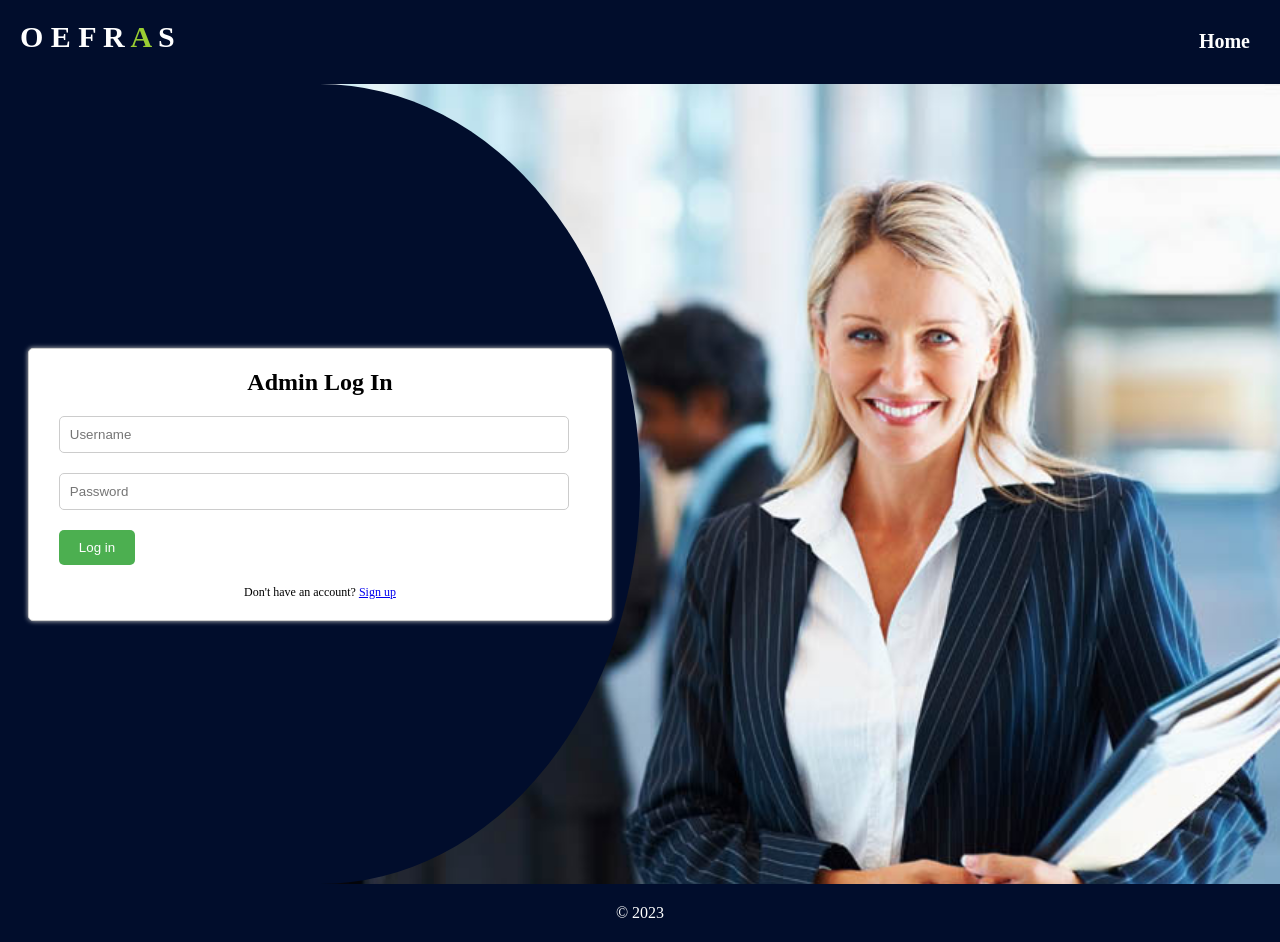
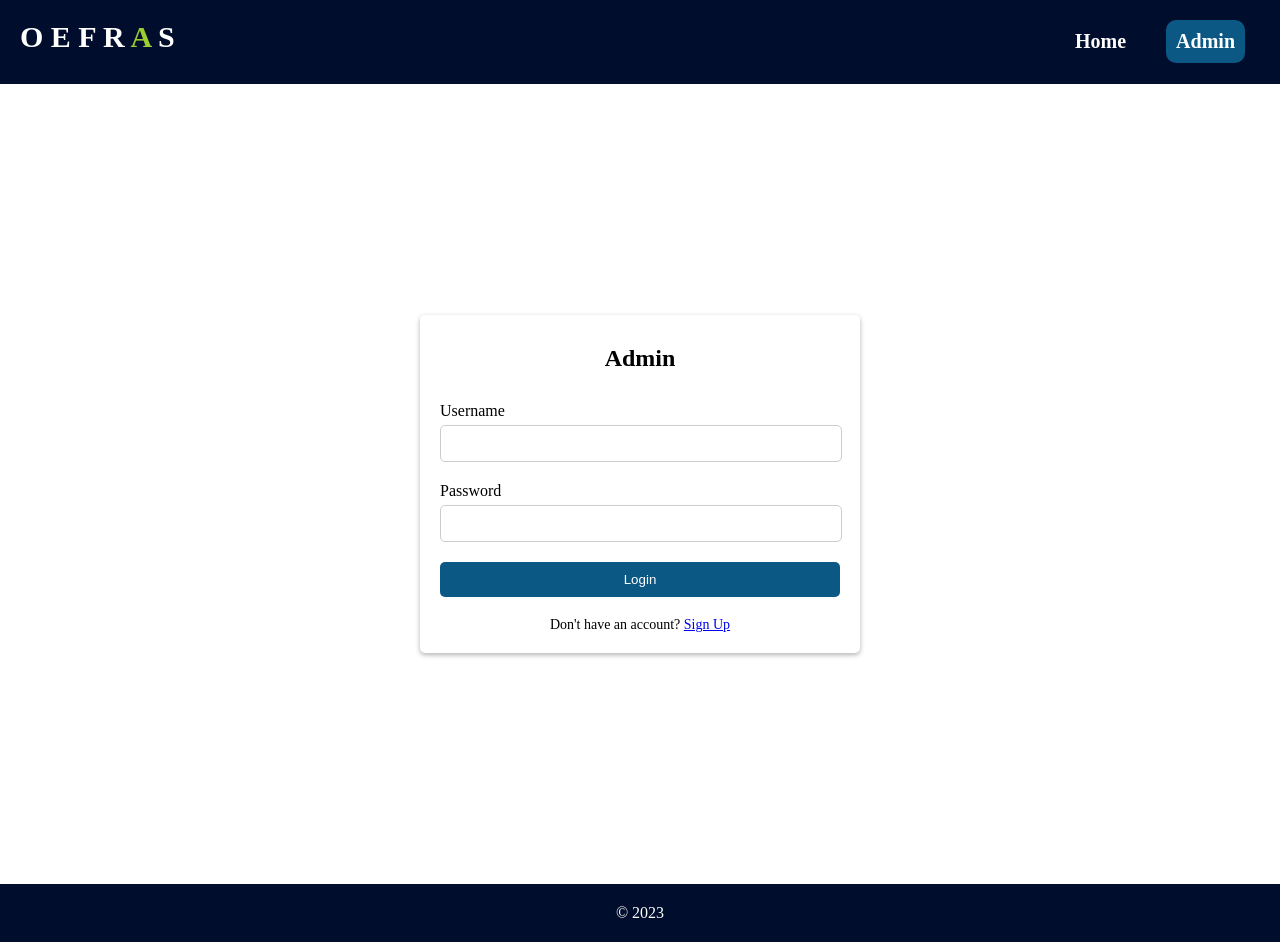
Before and after one commit to pacifiqueCYUBAHIRO/Year3csevFinalProject, a PHP site: page /adminlog.html in a window 1280 px wide. Run offline with PHP 8.4, Linux system fonts and the light colour scheme; some libraries are stand-ins or nearby versions.

Commit message:
New updates

```diff
--- a/adminlog.html
+++ b/adminlog.html
@@ -2,6 +2,7 @@
 <!DOCTYPE html>
 <html>
   <head>
+    <script src="https://kit.fontawesome.com/03d0a7c683.js" crossorigin="anonymous"></script>
     <title>Signup/Login</title>
     <style>
       body{
@@ -33,12 +34,18 @@
       color: white;
       text-decoration: none;
       padding: 10px;
+      margin: 0 15px;
      }
 
         nav a:hover {
 
             color: yellowgreen;
 
+          }
+
+          /* Style the active link */
+          .active {
+            background-color: #4CAF50;
           }
 
           .main{
@@ -52,45 +59,54 @@
         justify-content: center;
         align-items: center;
         height: 100vh;
-        background-color: rgb(1, 13, 44);
-        border-top-right-radius: 100%;
-        border-bottom-right-radius: 100%;
-        width: 50%;
+
+
+        width: 100%;
 
       }
 
-      /* Style for the form container */
-      .form-container {
-        display: flex;
-        flex-direction: column;
-        align-items: center;
+
+      .login-container {
         background-color: #fff;
         padding: 20px;
+        border-radius: 5px;
+        box-shadow: 0 2px 5px rgba(0, 0, 0, 0.3);
+        max-width: 400px;
+        width: 100%;
+    }
+
+    .login-container h2 {
+        text-align: center;
+        margin-bottom: 20px;
+        padding: 10px;
+    }
+
+    .form-group {
+        margin-bottom: 20px;
+    }
+
+    .form-group label {
+        display: block;
+        margin-bottom: 5px;
+    }
+
+    .form-group input[type="text"],
+    .form-group input[type="password"] {
+        width: 95%;
+        padding: 10px;
         border: 1px solid #ccc;
         border-radius: 5px;
-        box-shadow: 0px 0px 5px #ccc;
+    }
 
-      }
-
-      /* Style for the form input fields */
-      input[type="text"], input[type="password"] {
-        padding: 10px;
-        margin: 10px;
-        border-radius: 5px;
-        border: 1px solid #ccc;
-        width: 90%;
-      }
-
-      /* Style for the form submit button */
-      input[type="submit"] {
-        background-color: #4CAF50;
+    .form-group button {
+      background: #0b5885;
         color: white;
         padding: 10px 20px;
         border: none;
-        margin: 10px;
         border-radius: 5px;
         cursor: pointer;
-      }
+        width: 100%;
+    }
 
       /* Style for the form header */
       h2 {
@@ -112,17 +128,7 @@
         padding: 20px;
 
     }
-    @media screen and (max-width: 850px) {
-      .container {
 
-        display: flex;
-        flex-direction: column;
-
-
-
-      }
-
-    }
 
     </style>
   </head>
@@ -133,26 +139,36 @@
       <ul>
         <li>
           <a href="index.html">Home</a>
+          <a href="adminlog.html" style="background-color: #0b5885;  text-align: center; border-radius: 10px; padding: 10px;">Admin</a>
         </li>
       </ul>
     </nav>
-    <div class="main">
+
     <div class="container">
 
-      <!-- Login form -->
-      <div class="form-container">
-        <h2>Admin Log In</h2>
-        <form action="admin1.php" method="POST">
-          <input type="text" placeholder="Username" name="username">
-          <input type="password" placeholder="Password" name="password">
-          <input type="submit" value="Log in">
-        </form>
-        <p>Don't have an account? <a href="register.html">Sign up</a></p>
-      </div>
-    </div>
+    <div class="login-container">
+      <h2>Admin</h2>
+      <form action="admin1.php" method="post">
+          <div class="form-group">
+              <label for="username">Username</label>
+              <input type="text" id="username" name="username" required>
+          </div>
+          <div class="form-group">
+              <label for="password">Password</label>
+              <input type="password" id="password" name="password" required>
+          </div>
+          <div class="form-group">
+              <button type="submit">Login</button>
+          </div>
+          <center><p style="font-size: 14px;">Don't have an account? <a href="register.html">Sign Up</a></p></center>
+      </form>
+  </div>
 
-  </div>
+</div>
+
     <div class="footer">&COPY; 2023</div>
+
+    <script id="ze-snippet" src="https://static.zdassets.com/ekr/snippet.js?key=17cdf8cd-def1-4157-a6da-f19c801ef92e"> </script>
   </body>
   <script>
     (function(d, w, c) {
```
Also changed, not shown: admin.php (+11 -12 lines), attend.php (+14 -10 lines), delete_employee.php (added, +26 -0 lines), index.html (+4 -3 lines), login.html (+56 -39 lines), register.html (+13 -39 lines).
